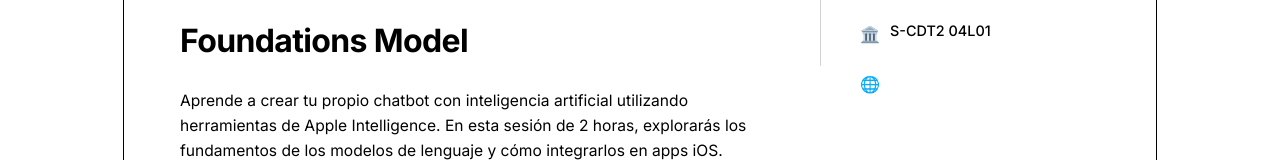
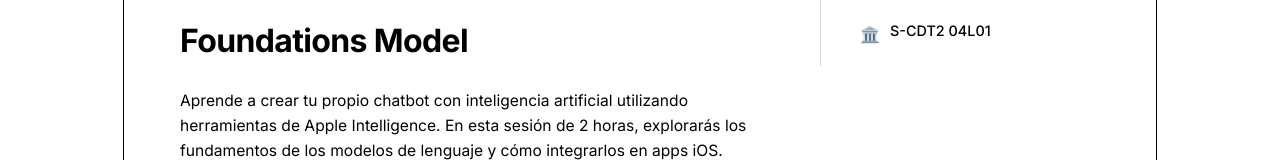
Before and after one commit to iTecCEM/itec_web, a React (Vite) app: page /evento/foundations-model in a window 1280 px wide. Shown: the part 203-363 px from the top of the page. Built offline with nearby package versions, Linux system fonts and the light colour scheme.

Commit message:
Removed langauge that was causing mess

```diff
--- a/src/pages/EventInfo.tsx
+++ b/src/pages/EventInfo.tsx
@@ -142,12 +142,6 @@
               </div>
             </div>
 
-            <div className="eventMetaItem">
-              <span className="eventMetaIcon">🌐</span>
-              <div>
-                <p className="eventMetaLabel">{evento.idioma}</p>
-              </div>
-            </div>
           </aside>
         </div>
       </div>
```
